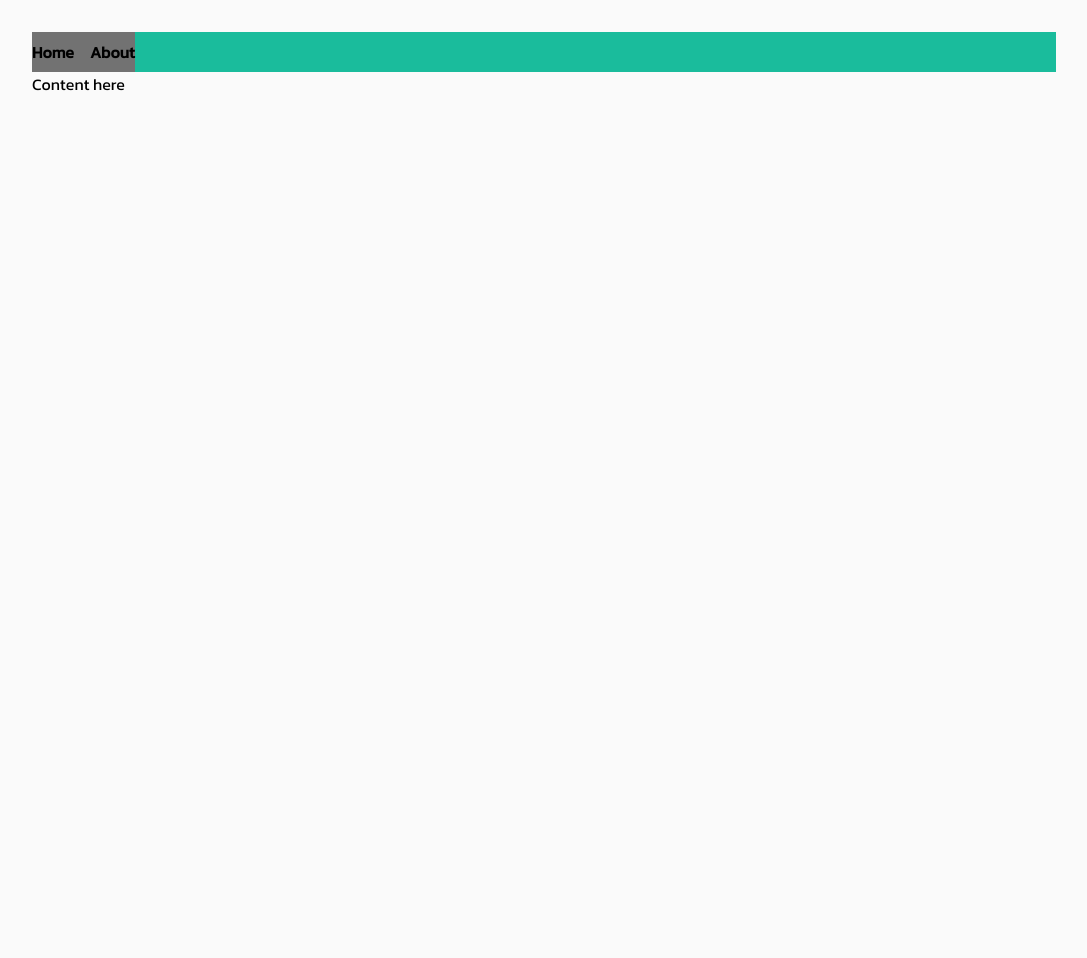
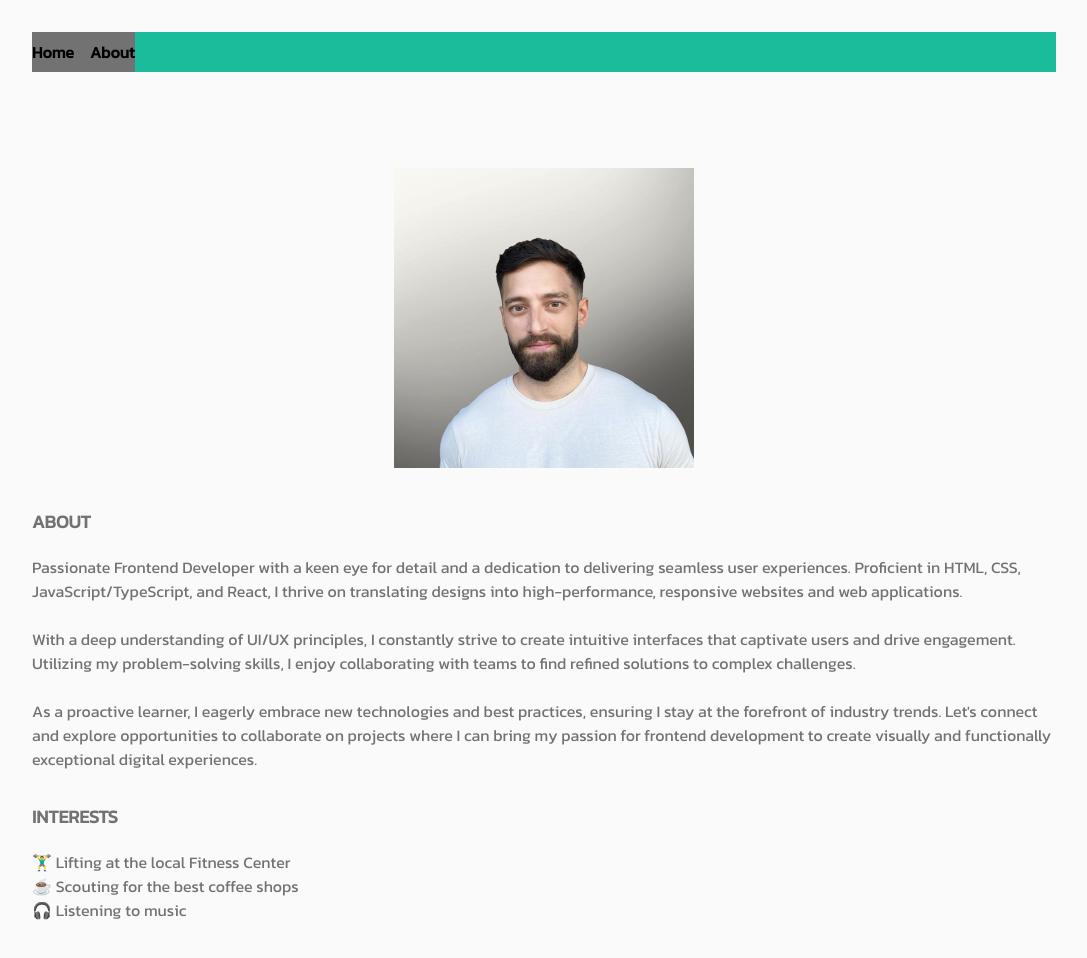
Before and after one commit to Aoksuz/portfolio, an Astro site: page /about in a window 1280 px wide. Shown: the whole page, without its empty margins (96-1183 px from the left). Before the commit the page ends 800 px from the top, so only its background shows below. Built offline with nearby package versions, Linux system fonts and the light colour scheme; Astro itself is replaced by a stand-in of ours.

Commit message:
added image and some details

```diff
--- a/src/pages/about.astro
+++ b/src/pages/about.astro
@@ -1,9 +1,39 @@
 ---
 import Layout from '../layouts/Layout.astro'
+import { Image } from 'astro:assets'
+import profileImg from '../assets/Profile.png'
 
 const pageTitle = 'About'
 ---
 
 <Layout title={pageTitle}>
-  <p>Content here</p>
+  <div class='flex justify-center mt-24'>
+    <Image src={profileImg} alt='Profile image' class='w-[300px]' />
+  </div>
+  <div class='mt-[40px] mb-8 text-grey'>
+    <h2 class='mb-5 font-bold text-[18px]'>ABOUT</h2>
+    <p>
+      Passionate Frontend Developer with a keen eye for detail and a dedication
+      to delivering seamless user experiences. Proficient in HTML, CSS,
+      JavaScript/TypeScript, and React, I thrive on translating designs into
+      high-performance, responsive websites and web applications.<br /><br />
+       With a deep understanding of UI/UX principles, I constantly strive to
+      create intuitive interfaces that captivate users and drive engagement.
+      Utilizing my problem-solving skills, I enjoy collaborating with teams to
+      find refined solutions to complex challenges.<br /><br />
+       As a proactive learner, I eagerly embrace new technologies and best
+      practices, ensuring I stay at the forefront of industry trends. Let's
+      connect and explore opportunities to collaborate on projects where I can
+      bring my passion for frontend development to create visually and
+      functionally exceptional digital experiences.
+    </p>
+  </div>
+  <div class='mb-8 text-grey'>
+    <h2 class='mb-5 font-bold text-[18px]'>INTERESTS</h2>
+    <p>
+      🏋️‍♂️ Lifting at the local Fitness Center<br />
+       ☕ Scouting for the best coffee shops<br />
+       🎧 Listening to music
+    </p>
+  </div>
 </Layout>
--- a/src/pages/index.astro
+++ b/src/pages/index.astro
@@ -8,7 +8,7 @@ const pageTitle = 'Home'
 <Layout title={pageTitle}>
   <div class='mt-44 mb-24'>
     <h1 class='text-h1 bold font-bold'>Hello, I'm Abdullah</h1>
-    <p class='text-p text-grey mt-1 mb-2'>
+    <p class='text-grey mt-1 mb-2'>
       I'm a digital web developer with a knack for clean and modern web design.
       <br />
        Currently a Frontend Development at <a
```
Also changed, not shown: src/assets/Profile.png (added).
